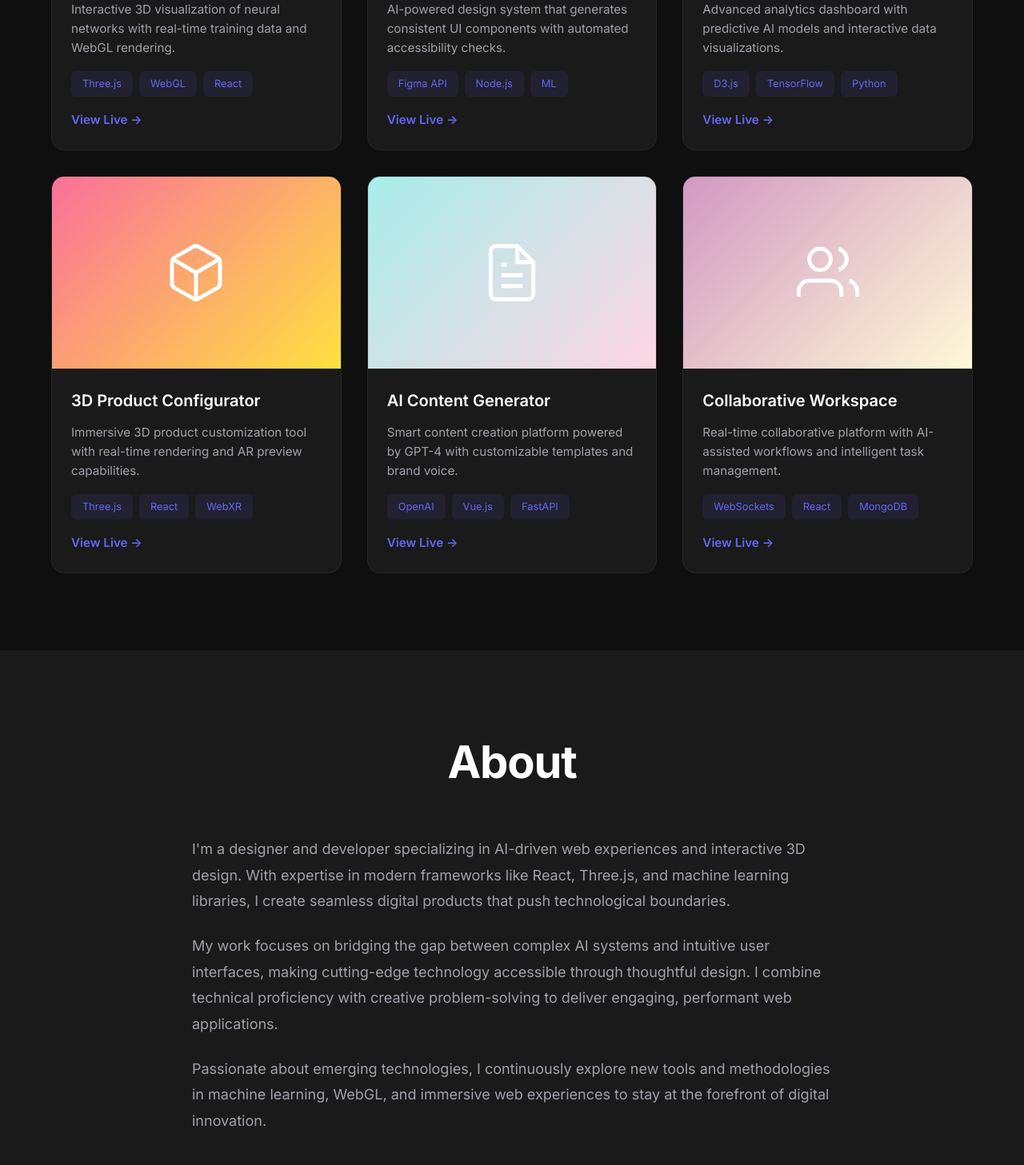
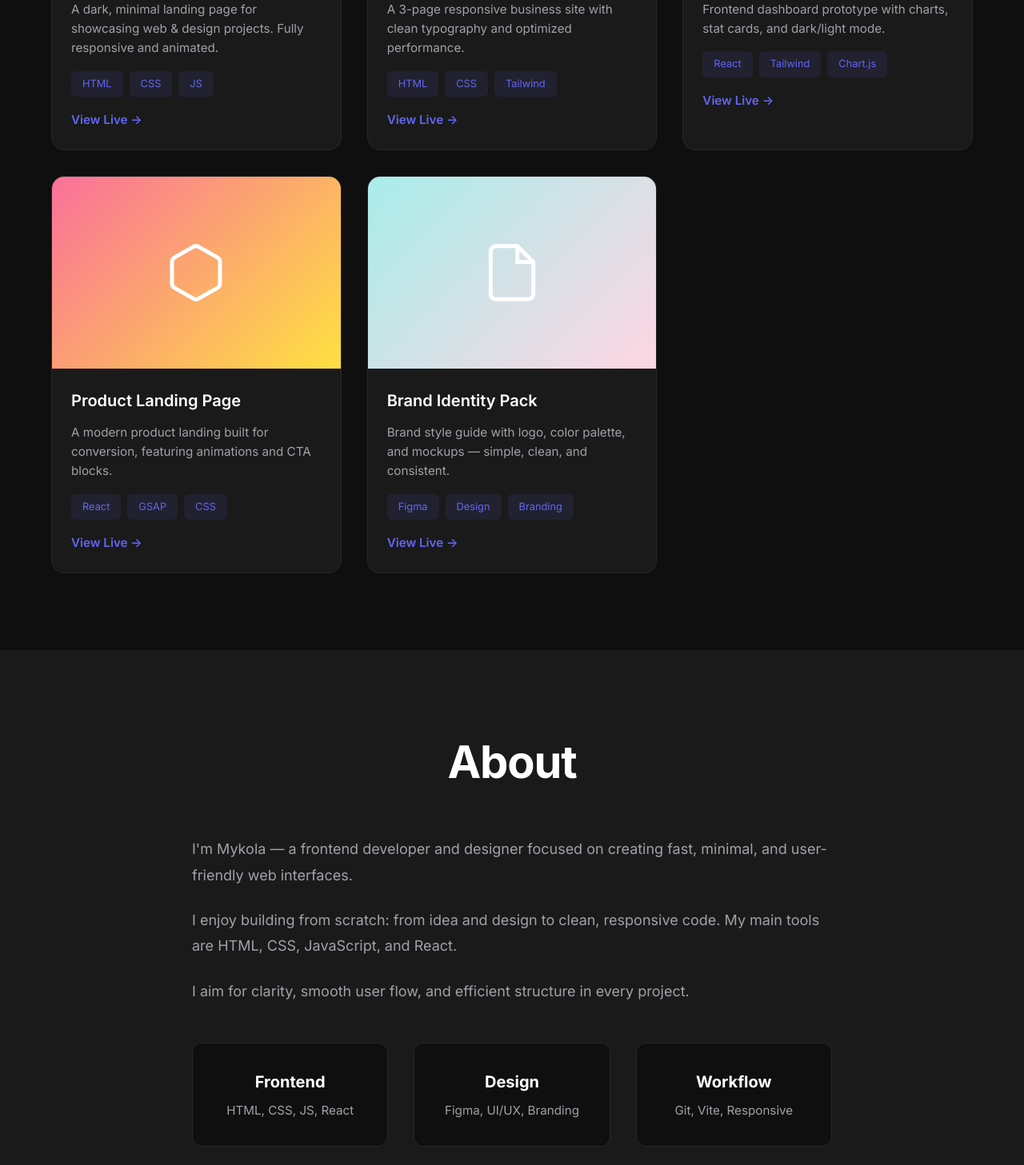
Before and after one commit to frelancer-web-dev/ai-portfolio-landing, a website: page index.html in a window 1280 px wide. Shown: the part 1343-2800 px from the top of the page at 80% size. Drawn offline with nearby package versions, Linux system fonts and the light colour scheme.

Commit message:
Update index.html

```diff
--- a/index.html
+++ b/index.html
@@ -1,19 +1,19 @@
 <!DOCTYPE html>
 <html lang="en">
 <head>
-    <meta charset="UTF-8">
-    <meta name="viewport" content="width=device-width, initial-scale=1.0">
-    <meta name="description" content="AI Portfolio - AI-driven web & 3D design showcase">
-    <title> Portfolio | Designer & Developer</title>
-    <link href="https://fonts.googleapis.com/css2?family=Inter:wght@300;400;600;700&display=swap" rel="stylesheet">
-    <link href="https://cdnjs.cloudflare.com/ajax/libs/aos/2.3.4/aos.css" rel="stylesheet">
-    <link rel="stylesheet" href="src/styles.css">
+  <meta charset="UTF-8" />
+  <meta name="viewport" content="width=device-width, initial-scale=1.0" />
+  <meta name="description" content="Portfolio – Frontend Developer & Designer" />
+  <title>Portfolio | Frontend Developer & Designer</title>
+  <link href="https://fonts.googleapis.com/css2?family=Inter:wght@300;400;600;700&display=swap" rel="stylesheet" />
+  <link href="https://cdnjs.cloudflare.com/ajax/libs/aos/2.3.4/aos.css" rel="stylesheet" />
+  <link rel="stylesheet" href="src/styles.css" />
 </head>
 <body>
   <!-- Navigation -->
   <nav class="nav">
     <div class="container nav-container">
-            <a href="#" class="logo">Portfolio</a>
+      <a href="#" class="logo">Mykola</a>
       <ul class="nav-menu">
         <li><a href="#projects" class="nav-link">Projects</a></li>
         <li><a href="#about" class="nav-link">About</a></li>
@@ -26,9 +26,11 @@
   <section class="hero" id="hero">
     <div class="container">
       <div class="hero-content" data-aos="fade-up" data-aos-duration="1000">
-                <p class="hero-label">Designer & Developer</p>
-                <h1 class="hero-title"> Web<br>+ design</h1>
-                <p class="hero-description">Creating immersive digital experiences at the intersection of artificial intelligence, modern web technologies.</p>
+        <p class="hero-label">Frontend Developer & Designer</p>
+        <h1 class="hero-title">Clean Code.<br />Smart Design.</h1>
+        <p class="hero-description">
+          I build fast, modern, and minimal websites that focus on usability and visual impact.
+        </p>
         <a href="#projects" class="btn-primary">View Projects</a>
       </div>
       <div class="hero-visual" data-aos="fade-left" data-aos-delay="200" data-aos-duration="1000">
@@ -47,19 +49,22 @@
         <!-- Project 1 -->
         <article class="project-card" data-aos="fade-up" data-aos-delay="100">
           <div class="project-image">
-                        <div class="project-placeholder" style="background: linear-gradient(135deg, #667eea 0%, #764ba2 100%);">
+            <div class="project-placeholder" style="background: linear-gradient(135deg, #667eea 0%, #764ba2 100%)">
               <svg width="80" height="80" viewBox="0 0 24 24" fill="none" stroke="white" stroke-width="1.5">
-                                <path d="M12 2L2 7l10 5 10-5-10-5zM2 17l10 5 10-5M2 12l10 5 10-5"/>
+                <rect x="3" y="3" width="18" height="18" rx="2" />
+                <path d="M3 9h18M9 21V9" />
               </svg>
             </div>
           </div>
           <div class="project-content">
-                        <h3 class="project-title">AI Neural Network Visualizer</h3>
-                        <p class="project-description">Interactive 3D visualization of neural networks with real-time training data and WebGL rendering.</p>
+            <h3 class="project-title">AI Portfolio Landing</h3>
+            <p class="project-description">
+              A dark, minimal landing page for showcasing web & design projects. Fully responsive and animated.
+            </p>
             <div class="project-tags">
-                            <span class="tag">Three.js</span>
-                            <span class="tag">WebGL</span>
-                            <span class="tag">React</span>
+              <span class="tag">HTML</span>
+              <span class="tag">CSS</span>
+              <span class="tag">JS</span>
             </div>
             <a href="#" class="project-link">View Live →</a>
           </div>
@@ -68,20 +73,21 @@
         <!-- Project 2 -->
         <article class="project-card" data-aos="fade-up" data-aos-delay="200">
           <div class="project-image">
-                        <div class="project-placeholder" style="background: linear-gradient(135deg, #f093fb 0%, #f5576c 100%);">
+            <div class="project-placeholder" style="background: linear-gradient(135deg, #f093fb 0%, #f5576c 100%)">
               <svg width="80" height="80" viewBox="0 0 24 24" fill="none" stroke="white" stroke-width="1.5">
-                                <rect x="3" y="3" width="18" height="18" rx="2"/>
-                                <path d="M3 9h18M9 21V9"/>
+                <path d="M12 2L2 7l10 5 10-5-10-5zM2 17l10 5 10-5M2 12l10 5 10-5" />
               </svg>
             </div>
           </div>
           <div class="project-content">
-                        <h3 class="project-title">Smart Design System</h3>
-                        <p class="project-description">AI-powered design system that generates consistent UI components with automated accessibility checks.</p>
+            <h3 class="project-title">Minimal Business Website</h3>
+            <p class="project-description">
+              A 3-page responsive business site with clean typography and optimized performance.
+            </p>
             <div class="project-tags">
-                            <span class="tag">Figma API</span>
-                            <span class="tag">Node.js</span>
-                            <span class="tag">ML</span>
+              <span class="tag">HTML</span>
+              <span class="tag">CSS</span>
+              <span class="tag">Tailwind</span>
             </div>
             <a href="#" class="project-link">View Live →</a>
           </div>
@@ -90,91 +96,69 @@
         <!-- Project 3 -->
         <article class="project-card" data-aos="fade-up" data-aos-delay="300">
           <div class="project-image">
-                        <div class="project-placeholder" style="background: linear-gradient(135deg, #4facfe 0%, #00f2fe 100%);">
+            <div class="project-placeholder" style="background: linear-gradient(135deg, #4facfe 0%, #00f2fe 100%)">
               <svg width="80" height="80" viewBox="0 0 24 24" fill="none" stroke="white" stroke-width="1.5">
-                                <circle cx="12" cy="12" r="10"/>
-                                <path d="M12 6v6l4 2"/>
+                <circle cx="12" cy="12" r="10" />
+                <path d="M12 6v6l4 2" />
               </svg>
             </div>
           </div>
           <div class="project-content">
-                        <h3 class="project-title">Real-Time Data Dashboard</h3>
-                        <p class="project-description">Advanced analytics dashboard with predictive AI models and interactive data visualizations.</p>
+            <h3 class="project-title">AI Dashboard UI</h3>
+            <p class="project-description">
+              Frontend dashboard prototype with charts, stat cards, and dark/light mode.
+            </p>
             <div class="project-tags">
-                            <span class="tag">D3.js</span>
-                            <span class="tag">TensorFlow</span>
-                            <span class="tag">Python</span>
+              <span class="tag">React</span>
+              <span class="tag">Tailwind</span>
+              <span class="tag">Chart.js</span>
             </div>
             <a href="#" class="project-link">View Live →</a>
           </div>
         </article>
 
         <!-- Project 4 -->
-                <article class="project-card" data-aos="fade-up" data-aos-delay="100">
+        <article class="project-card" data-aos="fade-up" data-aos-delay="400">
           <div class="project-image">
-                        <div class="project-placeholder" style="background: linear-gradient(135deg, #fa709a 0%, #fee140 100%);">
+            <div class="project-placeholder" style="background: linear-gradient(135deg, #fa709a 0%, #fee140 100%)">
               <svg width="80" height="80" viewBox="0 0 24 24" fill="none" stroke="white" stroke-width="1.5">
-                                <path d="M21 16V8a2 2 0 0 0-1-1.73l-7-4a2 2 0 0 0-2 0l-7 4A2 2 0 0 0 3 8v8a2 2 0 0 0 1 1.73l7 4a2 2 0 0 0 2 0l7-4A2 2 0 0 0 21 16z"/>
-                                <polyline points="3.27 6.96 12 12.01 20.73 6.96"/>
-                                <line x1="12" y1="22.08" x2="12" y2="12"/>
+                <path d="M21 16V8a2 2 0 0 0-1-1.73l-7-4a2 2 0 0 0-2 0l-7 4A2 2 0 0 0 3 8v8a2 2 0 0 0 1 1.73l7 4a2 2 0 0 0 2 0l7-4A2 2 0 0 0 21 16z" />
               </svg>
             </div>
           </div>
           <div class="project-content">
-                        <h3 class="project-title">3D Product Configurator</h3>
-                        <p class="project-description">Immersive 3D product customization tool with real-time rendering and AR preview capabilities.</p>
+            <h3 class="project-title">Product Landing Page</h3>
+            <p class="project-description">
+              A modern product landing built for conversion, featuring animations and CTA blocks.
+            </p>
             <div class="project-tags">
-                            <span class="tag">Three.js</span>
               <span class="tag">React</span>
-                            <span class="tag">WebXR</span>
+              <span class="tag">GSAP</span>
+              <span class="tag">CSS</span>
             </div>
             <a href="#" class="project-link">View Live →</a>
           </div>
         </article>
 
         <!-- Project 5 -->
-                <article class="project-card" data-aos="fade-up" data-aos-delay="200">
+        <article class="project-card" data-aos="fade-up" data-aos-delay="500">
           <div class="project-image">
-                        <div class="project-placeholder" style="background: linear-gradient(135deg, #a8edea 0%, #fed6e3 100%);">
+            <div class="project-placeholder" style="background: linear-gradient(135deg, #a8edea 0%, #fed6e3 100%)">
               <svg width="80" height="80" viewBox="0 0 24 24" fill="none" stroke="white" stroke-width="1.5">
-                                <path d="M14 2H6a2 2 0 0 0-2 2v16a2 2 0 0 0 2 2h12a2 2 0 0 0 2-2V8z"/>
-                                <polyline points="14 2 14 8 20 8"/>
-                                <line x1="16" y1="13" x2="8" y2="13"/>
-                                <line x1="16" y1="17" x2="8" y2="17"/>
-                                <polyline points="10 9 9 9 8 9"/>
+                <path d="M14 2H6a2 2 0 0 0-2 2v16a2 2 0 0 0 2 2h12a2 2 0 0 0 2-2V8z" />
+                <polyline points="14 2 14 8 20 8" />
               </svg>
             </div>
           </div>
           <div class="project-content">
-                        <h3 class="project-title">AI Content Generator</h3>
-                        <p class="project-description">Smart content creation platform powered by GPT-4 with customizable templates and brand voice.</p>
+            <h3 class="project-title">Brand Identity Pack</h3>
+            <p class="project-description">
+              Brand style guide with logo, color palette, and mockups — simple, clean, and consistent.
+            </p>
             <div class="project-tags">
-                            <span class="tag">OpenAI</span>
-                            <span class="tag">Vue.js</span>
-                            <span class="tag">FastAPI</span>
-                        </div>
-                        <a href="#" class="project-link">View Live →</a>
-                    </div>
-                </article>
-
-                <!-- Project 6 -->
-                <article class="project-card" data-aos="fade-up" data-aos-delay="300">
-                    <div class="project-image">
-                        <div class="project-placeholder" style="background: linear-gradient(135deg, #d299c2 0%, #fef9d7 100%);">
-                            <svg width="80" height="80" viewBox="0 0 24 24" fill="none" stroke="white" stroke-width="1.5">
-                                <path d="M17 21v-2a4 4 0 0 0-4-4H5a4 4 0 0 0-4 4v2"/>
-                                <circle cx="9" cy="7" r="4"/>
-                                <path d="M23 21v-2a4 4 0 0 0-3-3.87M16 3.13a4 4 0 0 1 0 7.75"/>
-                            </svg>
-                        </div>
-                    </div>
-                    <div class="project-content">
-                        <h3 class="project-title">Collaborative Workspace</h3>
-                        <p class="project-description">Real-time collaborative platform with AI-assisted workflows and intelligent task management.</p>
-                        <div class="project-tags">
-                            <span class="tag">WebSockets</span>
-                            <span class="tag">React</span>
-                            <span class="tag">MongoDB</span>
+              <span class="tag">Figma</span>
+              <span class="tag">Design</span>
+              <span class="tag">Branding</span>
             </div>
             <a href="#" class="project-link">View Live →</a>
           </div>
@@ -189,22 +173,28 @@
       <div class="about-content" data-aos="fade-up">
         <h2 class="section-title">About</h2>
         <div class="about-text">
-                    <p>I'm a designer and developer specializing in AI-driven web experiences and interactive 3D design. With expertise in modern frameworks like React, Three.js, and machine learning libraries, I create seamless digital products that push technological boundaries.</p>
-                    <p>My work focuses on bridging the gap between complex AI systems and intuitive user interfaces, making cutting-edge technology accessible through thoughtful design. I combine technical proficiency with creative problem-solving to deliver engaging, performant web applications.</p>
-                    <p>Passionate about emerging technologies, I continuously explore new tools and methodologies in machine learning, WebGL, and immersive web experiences to stay at the forefront of digital innovation.</p>
+          <p>
+            I'm Mykola — a frontend developer and designer focused on creating fast, minimal, and user-friendly web interfaces.
+          </p>
+          <p>
+            I enjoy building from scratch: from idea and design to clean, responsive code. My main tools are HTML, CSS, JavaScript, and React.
+          </p>
+          <p>
+            I aim for clarity, smooth user flow, and efficient structure in every project.
+          </p>
         </div>
         <div class="skills-grid">
           <div class="skill-item" data-aos="fade-up" data-aos-delay="100">
-                        <h4>Design</h4>
-                        <p>UI/UX, 3D, Motion</p>
+            <h4>Frontend</h4>
+            <p>HTML, CSS, JS, React</p>
           </div>
           <div class="skill-item" data-aos="fade-up" data-aos-delay="200">
-                        <h4>Development</h4>
-                        <p>React, Three.js, Node</p>
+            <h4>Design</h4>
+            <p>Figma, UI/UX, Branding</p>
           </div>
           <div class="skill-item" data-aos="fade-up" data-aos-delay="300">
-                        <h4>AI/ML</h4>
-                        <p>TensorFlow, PyTorch, GPT</p>
+            <h4>Workflow</h4>
+            <p>Git, Vite, Responsive</p>
           </div>
         </div>
       </div>
@@ -216,13 +206,15 @@
     <div class="container">
       <h2 class="section-title" data-aos="fade-up">Get In Touch</h2>
       <div class="contact-content" data-aos="fade-up" data-aos-delay="200">
-                <p class="contact-intro">Have a project in mind or want to collaborate? Feel free to reach out!</p>
-                <form class="contact-form" action="mailto:hello@aiportfolio.com" method="POST" enctype="text/plain">
+        <p class="contact-intro">
+          Need a landing page or web interface? Let's work together.
+        </p>
+        <form class="contact-form" action="mailto:hello@mykola.dev" method="POST" enctype="text/plain">
           <div class="form-group">
-                        <input type="text" name="name" placeholder="Your Name" required>
+            <input type="text" name="name" placeholder="Your Name" required />
           </div>
           <div class="form-group">
-                        <input type="email" name="email" placeholder="Your Email" required>
+            <input type="email" name="email" placeholder="Your Email" required />
           </div>
           <div class="form-group">
             <textarea name="message" rows="5" placeholder="Your Message" required></textarea>
@@ -236,10 +228,9 @@
     </div>
   </section>
 
-    <!-- Footer -->
   <footer class="footer">
     <div class="container">
-            <p>&copy; 2025 AI Portfolio. All rights reserved.</p>
+      <p>&copy; 2025 Mykola Portfolio. All rights reserved.</p>
     </div>
   </footer>
 
```
Lines whose indentation alone changed are shown as unchanged.
